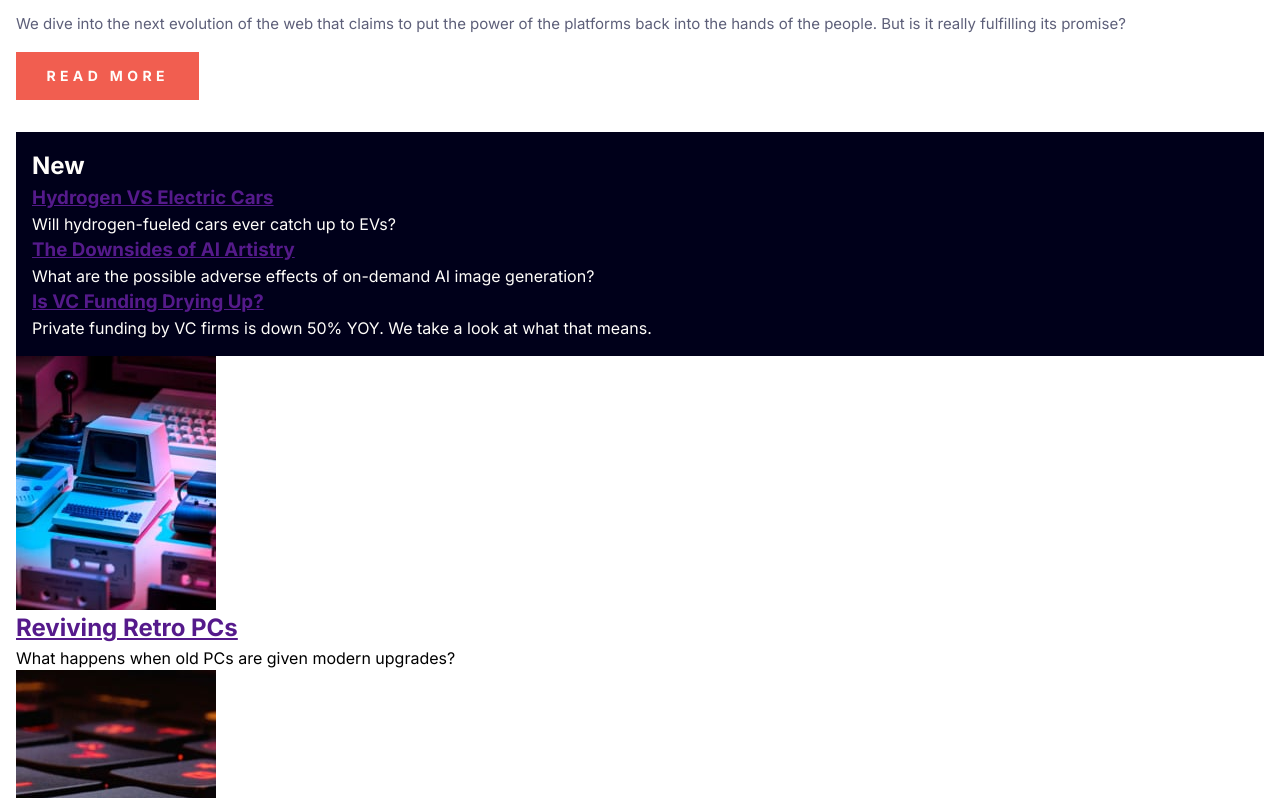
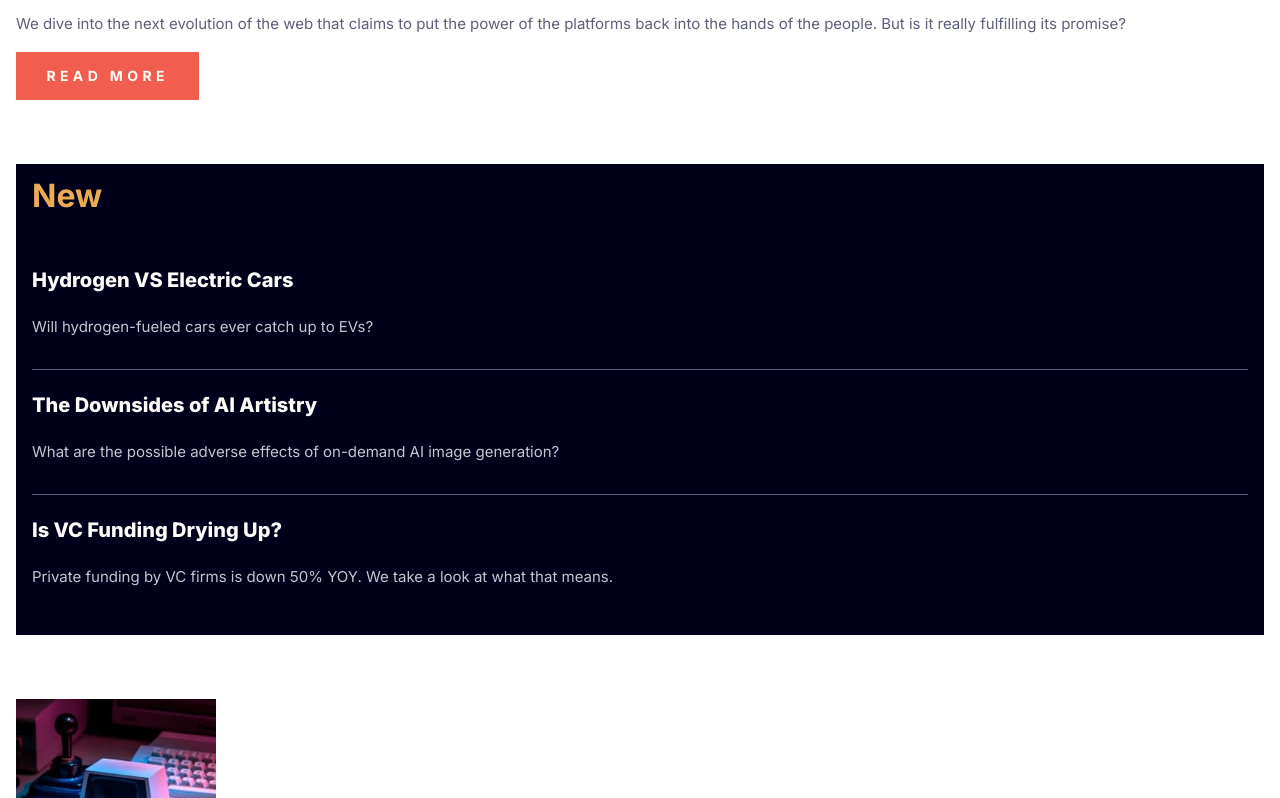
Before and after one commit to queseri/news-homepage, a React (Vite) app: page / in a window 1280 px wide. Shown: the part 682-1480 px from the top of the page. Built offline with nearby package versions, Linux system fonts and the light colour scheme.

Commit message:
footer changed to aside element - content does not fit to be footer

```diff
--- a/src/App.jsx
+++ b/src/App.jsx
@@ -96,22 +96,34 @@ function App() {
           </div>
         </div>
         <article className="new-articles">
-          <h2>New</h2>
+          <h2 className="new-articles-heading">New</h2>
           <div className="articles">
             <div className="article">
-              <h3><a href="">Hydrogen VS Electric Cars</a></h3>
-              <p>Will hydrogen-fueled cars ever catch up to EVs?</p>
+              <h3 className="article-heading">
+                <a className="article-link-btn" href="">
+                  Hydrogen VS Electric Cars
+                </a>
+              </h3>
+              <p className="article-content">Will hydrogen-fueled cars ever catch up to EVs?</p>
             </div>
             <div className="article">
-              <h3><a href="">The Downsides of AI Artistry</a></h3>
-              <p>
+              <h3 className="article-heading">
+                <a className="article-link-btn" href="">
+                  The Downsides of AI Artistry
+                </a>
+              </h3>
+              <p className="article-content">
                 What are the possible adverse effects of on-demand AI image
                 generation?
               </p>
             </div>
             <div className="article">
-              <h3><a href="">Is VC Funding Drying Up?</a></h3>
-              <p>
+              <h3 className="article-heading">
+                <a className="article-link-btn" href="">
+                  Is VC Funding Drying Up?
+                </a>
+              </h3>
+              <p className="article-content">
                 Private funding by VC firms is down 50% YOY. We take a look at
                 what that means.
               </p>
@@ -119,35 +131,35 @@ function App() {
           </div>
         </article>
       </main>
-      <footer>
+      <aside>
         <ul>
-          <li className="footer-item">
-            <div className="footer-img">
+          <li className="aside-item">
+            <div className="aside-img">
               <img src={Retros} alt="" />
             </div>
-            <div className="footer-content">
+            <div className="aside-content">
               <h2>
                 <a href="">Reviving Retro PCs</a>
               </h2>
               <p>What happens when old PCs are given modern upgrades?</p>
             </div>
           </li>
-          <li className="footer-item">
-            <div className="footer-img">
+          <li className="aside-item">
+            <div className="aside-img">
               <img src={TopLaptops} alt="" />
             </div>
-            <div className="footer-content">
+            <div className="aside-content">
               <h2>
                 <a href="">Top 10 Laptops of 2022</a>
               </h2>
               <p>Our best picks for various needs and budgets.</p>
             </div>
           </li>
-          <li className="footer-item">
-            <div className="footer-img">
+          <li className="aside-item">
+            <div className="aside-img">
               <img src={Gaming} alt="" />
             </div>
-            <div className="footer-content">
+            <div className="aside-content">
               <h2>
                 <a href="">The Growth of Gaming</a>
               </h2>
@@ -155,7 +167,7 @@ function App() {
             </div>
           </li>
         </ul>
-      </footer>
+      </aside>
     </div>
   );
 }
--- a/src/sass/base/_customs.scss
+++ b/src/sass/base/_customs.scss
@@ -53,7 +53,8 @@ $fs-40: utils.calculateRem(40);
 $fs-56: utils.calculateRem(56);
 
 $line-height-1: 1;
-$line-height-2: 1.7;
+$line-height-2: 1.2;
+$line-height-3: 1.7;
 
 /* ------------------------------------*/
 /*           SPACINGS                  */
--- a/src/sass/components/_button.scss
+++ b/src/sass/components/_button.scss
@@ -22,7 +22,7 @@
     color: base.$clr-almost-white;
     font-size: base.$fs-14;
     font-weight: 700;
-    line-height: base.$line-height-2;
+    line-height: base.$line-height-3;
     text-decoration: none;
     text-transform: uppercase;
     padding: .75rem 1.9rem;
--- a/src/sass/layouts/_article.scss
+++ b/src/sass/layouts/_article.scss
@@ -4,4 +4,46 @@
     background-color: base.$clr-dark-space-blue;
     color: base.$clr-almost-white;
     padding: base.$spacer1;
+    margin-block: base.$spacer1 * 4;
 }
+
+.new-articles-heading {
+    color: base.$clr-yellow;
+    font-size: base.$fs-32;
+    font-weight: 700;
+    line-height: base.$line-height-1;
+}
+
+.article-link-btn {
+    color: base.$clr-almost-white;
+    text-decoration: none;
+}
+
+.articles {
+    padding-block: 2rem;
+    display: flex;
+    flex-direction: column;
+    gap: 2rem;
+    > * + * {
+       position: relative;
+       &::before {
+        position: absolute;
+        height: 1px;
+        width: 100%;
+        content: "";
+        background-color: base.$clr-line-grey;
+       }
+    }
+}
+.article-heading {
+    padding-block: base.$spacer1 * 1.5;
+    font-size: base.$fs-20;
+    font-weight: 800;
+    line-height: base.$line-height-2;
+}
+.article-content {
+    color: base.$clr-silver;
+    font-size: base.$fs-15;
+    font-weight: 400;
+    line-height: 1.4;
+}
--- a/src/sass/layouts/_page.scss
+++ b/src/sass/layouts/_page.scss
@@ -45,7 +45,7 @@
     font-size: base.$fs-15;
     margin-block: base.$spacer1;
     color: base.$clr-gunmetal;
-    line-height: base.$line-height-2;
+    line-height: base.$line-height-3;
 }
 
 .hero-content {
```
